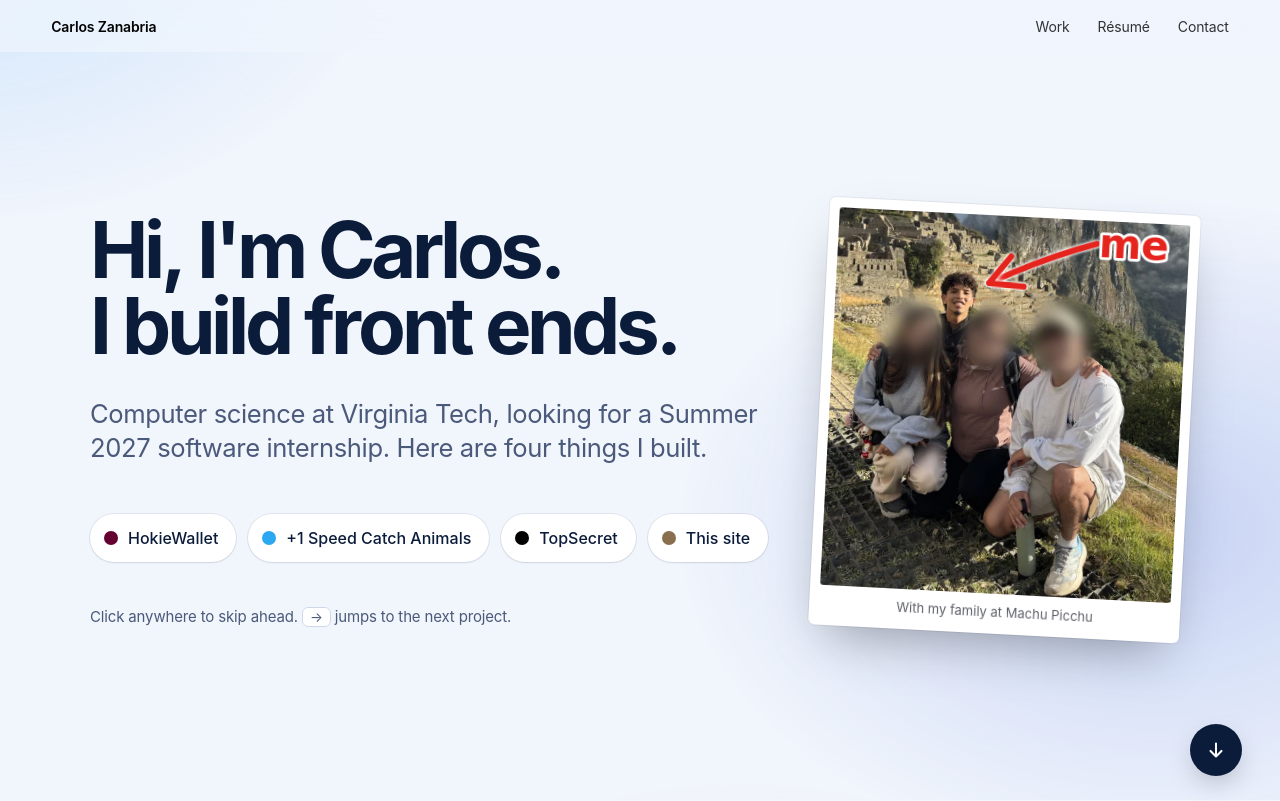
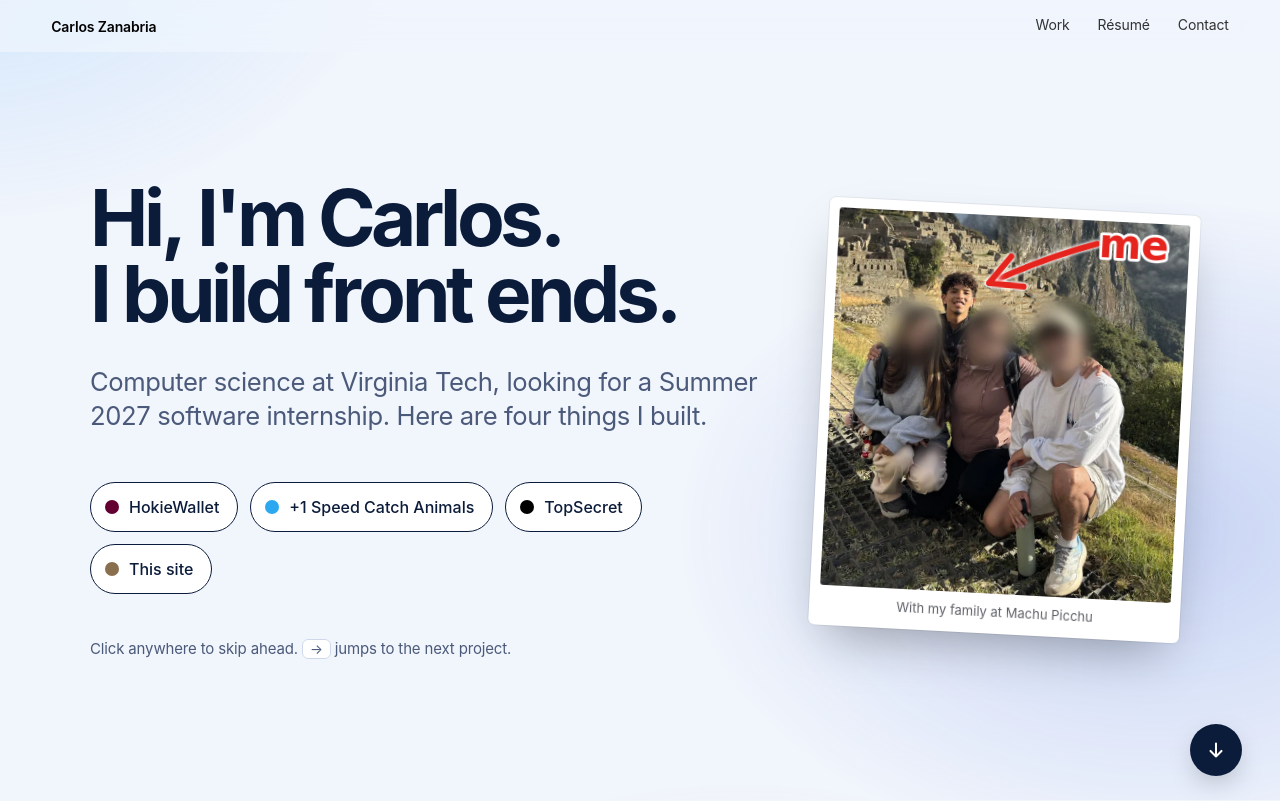
Before and after one commit to CarlosZanabria618/carlos-os-portfolio, a Flask app: page / in a window 1280 px wide. Shown: the top 801 px of the page. Run offline with Flask 3, Linux system fonts and the light colour scheme; data comes from the database, SQL or seed files in the repository.

Commit message:
Outline project buttons

```diff
--- a/code/static/home.css
+++ b/code/static/home.css
@@ -405,3 +405,17 @@ body:not(.ink-dark) .next-btn{background:var(--navy);color:#fff}
   .ch-wallet .stage{grid-template-columns:minmax(320px,.74fr) 1.26fr}
   .ch-wallet .beat-title.big{font-size:clamp(40px,4.7vw,70px)}
 }
+
+/* Underline under the name, borders on the clickable pills */
+.intro-title .w.name{position:relative}
+.intro-title .w.name::after{content:"";position:absolute;left:.02em;right:.2em;bottom:-.04em;height:.085em;border-radius:99px;background:var(--cobalt);transform:scaleX(0);transform-origin:left;animation:underline .7s var(--ease) 1.05s forwards;opacity:calc(1 - var(--p,0)*4)}
+@keyframes underline{to{transform:scaleX(1)}}
+.jump a{box-shadow:none;border:1.5px solid var(--navy);transition:transform .3s var(--ease),background-color .3s,color .3s,border-color .3s}
+.jump a:hover{background:var(--navy);color:#fff;box-shadow:0 10px 22px -10px rgba(11,27,58,.55);border-color:var(--navy);transform:translateY(-2px)}
+.topbar-name{padding-bottom:2px;border-bottom:2px solid currentColor}
+.topbar nav a{padding-bottom:2px;border-bottom:2px solid transparent;transition:border-color .25s,opacity .25s}
+.topbar nav a:hover{border-bottom-color:currentColor}
+.contact .btn.ghost{box-shadow:inset 0 0 0 2px currentColor}
+@media (prefers-reduced-motion:reduce){.intro-title .w.name::after{animation:none;transform:none}}
+.intro-title .w.name::after{display:none}
+.topbar-name{padding-bottom:0;border-bottom:0}
--- a/code/static/story.js
+++ b/code/static/story.js
@@ -68,6 +68,8 @@
     ).join('<br>');
     title.innerHTML = html;
     letters = [...title.querySelectorAll('.ch')];
+    // Underline the name
+    title.querySelectorAll('.w').forEach(w => { if (w.textContent.startsWith('Carlos')) w.classList.add('name'); });
     // Letters near the pointer lift toward it
     let raf = 0, px = -1e4, py = -1e4;
     const lift = () => {
--- a/code/templates/home.html
+++ b/code/templates/home.html
@@ -16,9 +16,9 @@
 <meta property="og:image:height" content="630">
 <meta name="twitter:card" content="summary_large_image">
 <link rel="icon" href="{{ url_for('static',filename='favicon.svg') }}" type="image/svg+xml">
-<link rel="stylesheet" href="{{ url_for('static',filename='home.css') }}?v=12">
+<link rel="stylesheet" href="{{ url_for('static',filename='home.css') }}?v=14">
 <script>document.documentElement.classList.replace('no-js','js')</script>
-<script defer src="{{ url_for('static',filename='story.js') }}?v=11"></script>
+<script defer src="{{ url_for('static',filename='story.js') }}?v=13"></script>
 </head>
 <body class="home">
 <a class="skip" href="#main">Skip to content</a>
```
